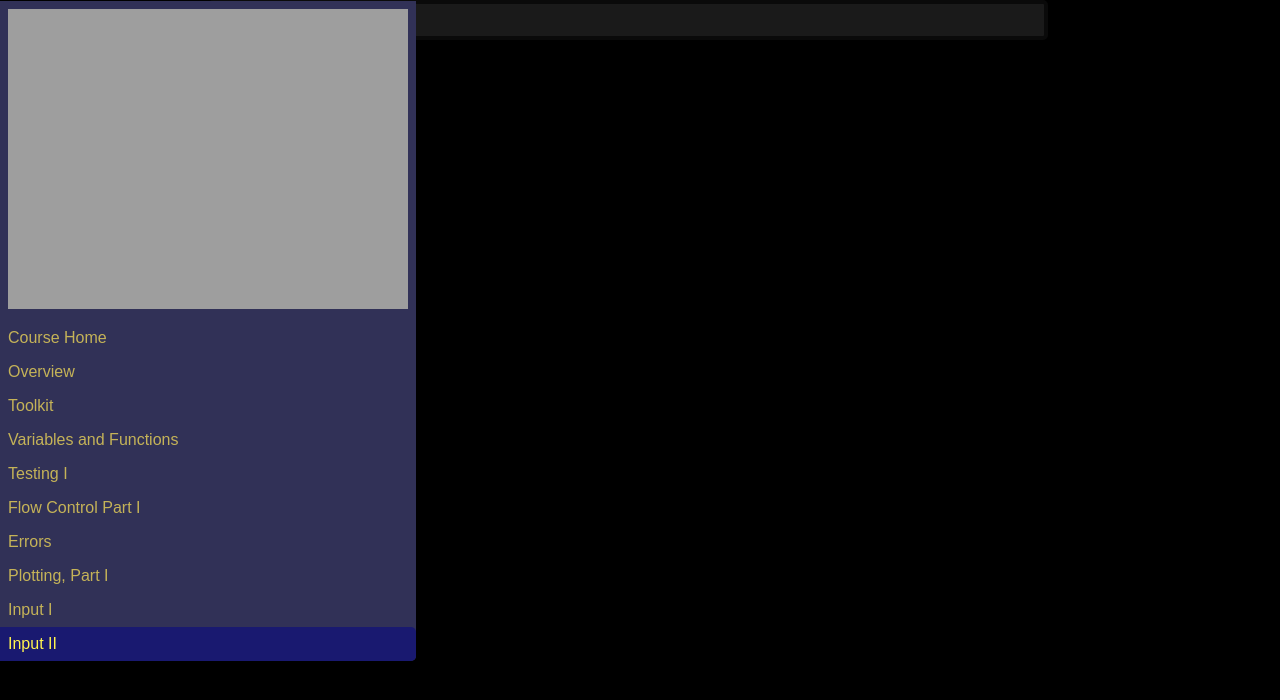
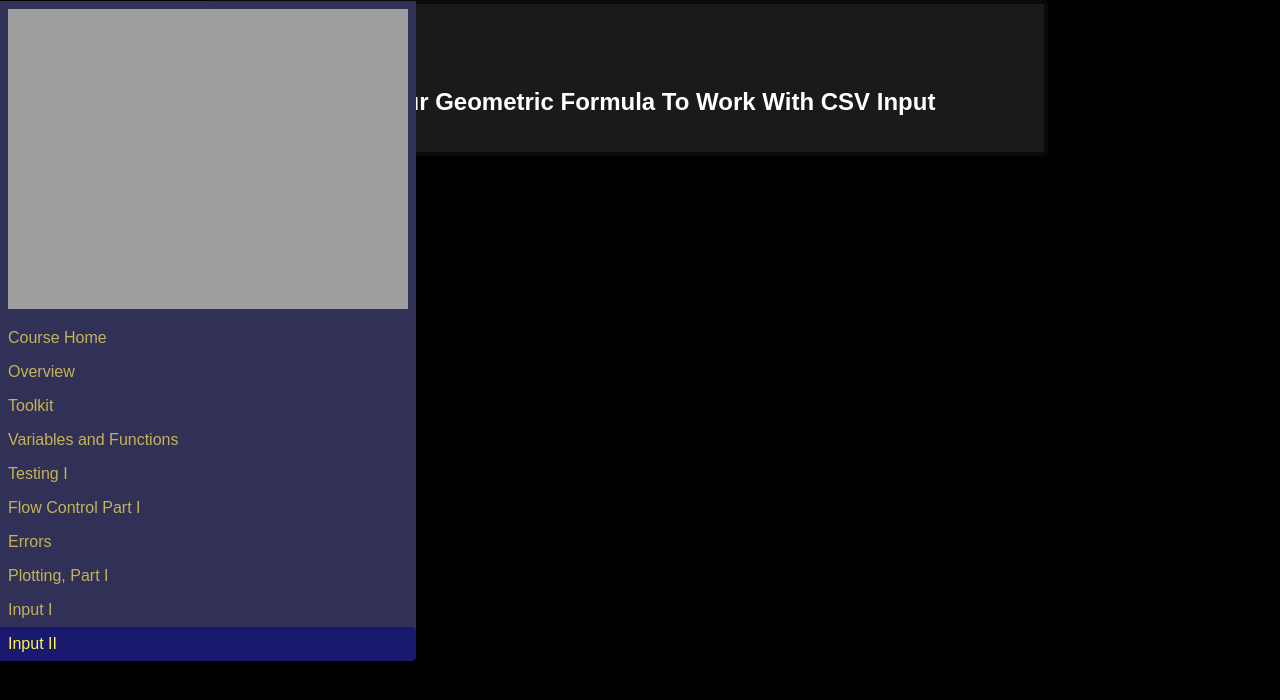
Before and after one commit to AIMS-Ghana/python-course, a Jekyll site: the page built from _days/07_input2.md, in a window 1280 px wide. Shown: the top 700 px of the page. Built offline with Jekyll 4.4.1, drawn with Linux system fonts in a browser that asks for light colours.

Commit message:
outline of input sessions

```diff
--- a/_days/07_input2.md
+++ b/_days/07_input2.md
@@ -1,3 +1,7 @@
 ---
 title: Input II
 ---
+
+## File Input
+
+## Task: Adjust Your Geometric Formula To Work With CSV Input
```
Also changed, not shown: _days/06_input1.md (+4 -0 lines).
